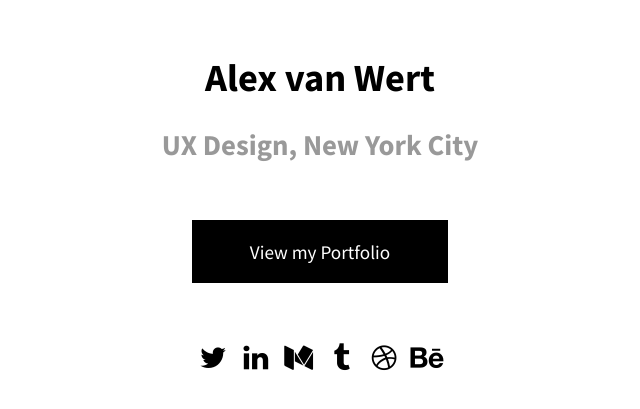
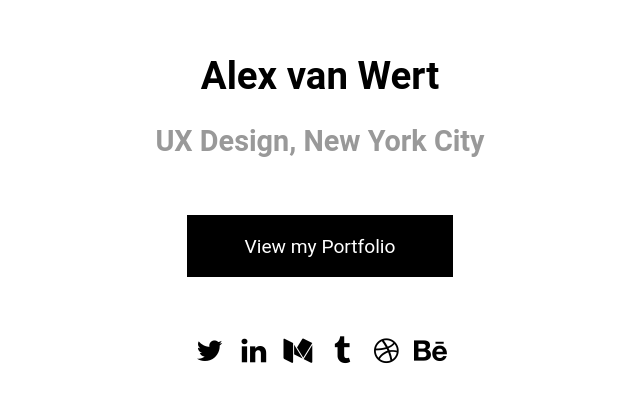
Before and after one commit to alexa129/alexa129.github.io, a plain HTML site: page index.html in a window 1280 px wide. Shown: the part 107-516 px from the top of the page, without its empty margins (320-960 px from the left). Drawn offline with Linux system fonts and the light colour scheme.

Commit message:
Update main.css

```diff
--- a/main.css
+++ b/main.css
@@ -24,7 +24,7 @@
 */
 
 body {
-	font-family: "Source Sans Pro", sans-serif;
+	font-family: "Roboto", Source Sans Pro, sans-serif;
 	text-align: center;
 }
 
```
